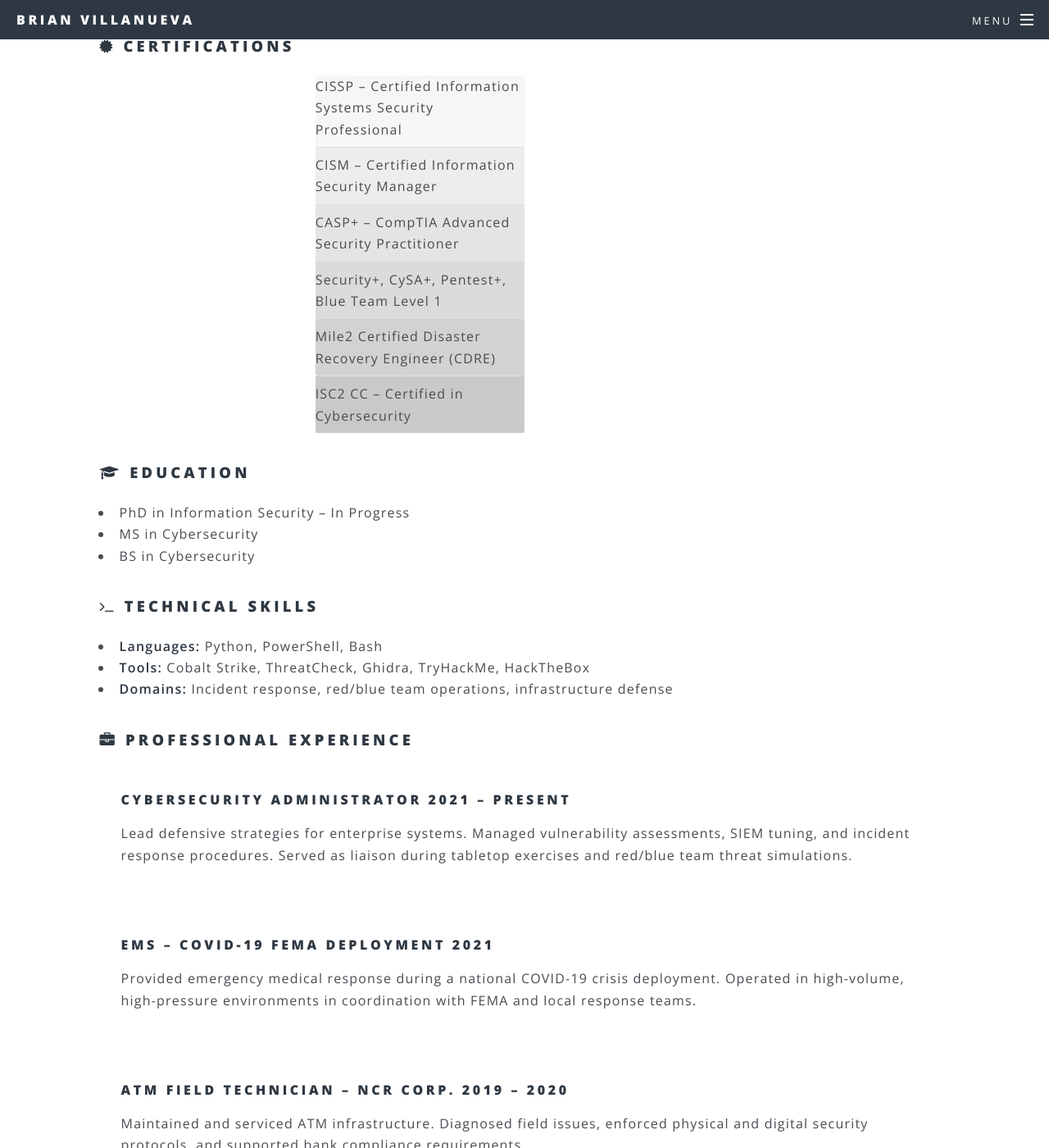
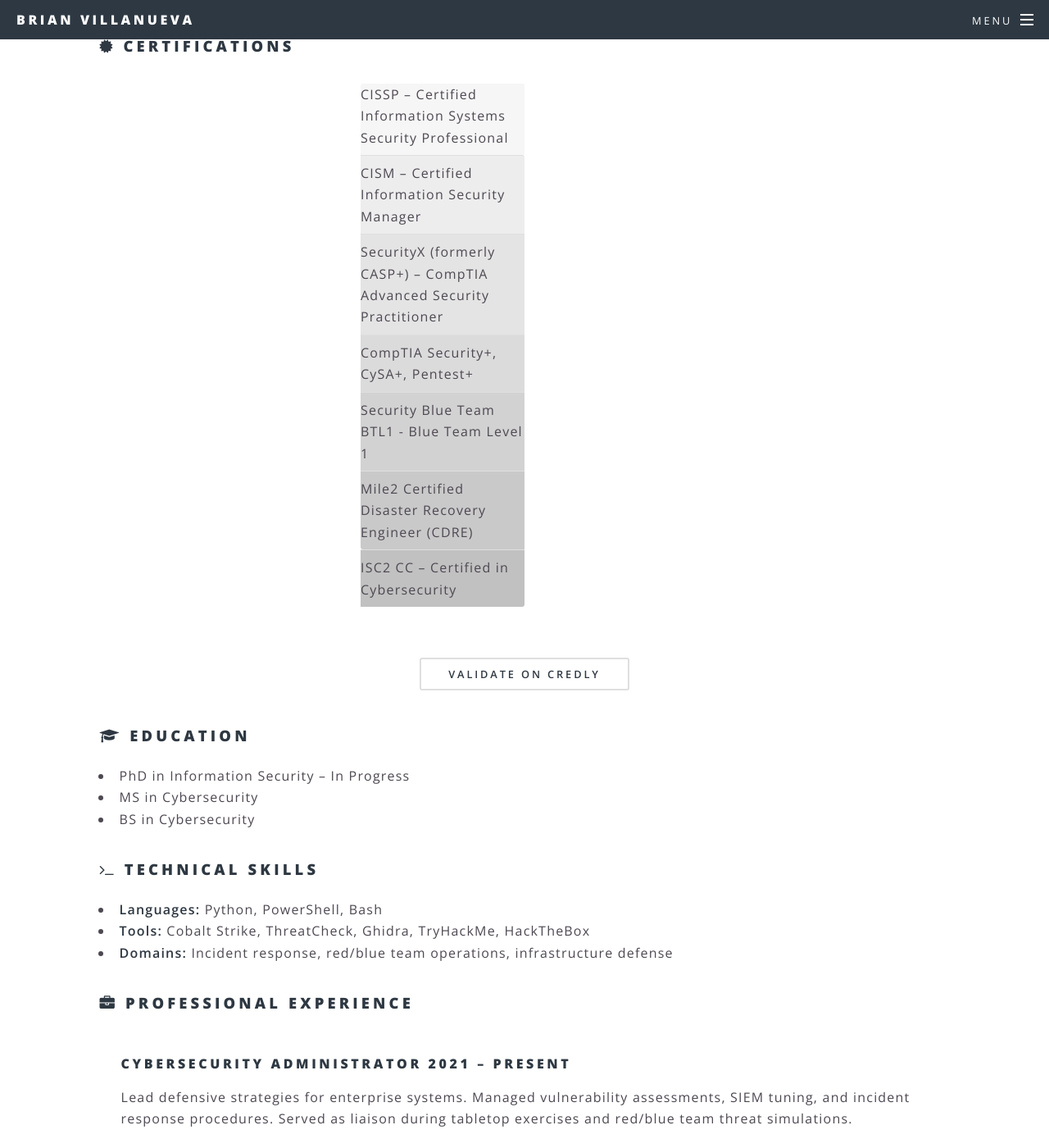
Before and after one commit to bvill1/villansecurity.github.io, a Jekyll site: the page built from resume.html, in a window 1280 px wide and 1400 px high, scrolled down 795 px. Shown: the whole window at 82% size. Built offline with Jekyll 4.4.1, drawn with Linux system fonts in a browser that asks for light colours.

Commit message:
Update resume.html

```diff
--- a/resume.html
+++ b/resume.html
@@ -14,15 +14,16 @@ title: Résumé
       <p>Cybersecurity administrator with over three years of experience securing enterprise environments and critical infrastructure. Background in physical security, firefighting, and EMS enhances mission-oriented decision-making. Holds a master's in cybersecurity and is pursuing a PhD in Information Security.</p>
 
       <h3><span class="icon fa-certificate"></span> Certifications</h3>
-      <div class="features">
-        <ul class="alt">
+      <div class="features" style="max-width: 600px; margin: 0 auto;"> <ul class="alt" style="width: 70%; padding: 10px; text-align: left;">
           <li>CISSP – Certified Information Systems Security Professional</li>
           <li>CISM – Certified Information Security Manager</li>
-          <li>CASP+ – CompTIA Advanced Security Practitioner</li>
-          <li>Security+, CySA+, Pentest+, Blue Team Level 1</li>
+          <li>SecurityX (formerly CASP+) – CompTIA Advanced Security Practitioner</li>
+          <li>CompTIA Security+, CySA+, Pentest+</li>
+          <li>Security Blue Team BTL1 - Blue Team Level 1</li>
           <li>Mile2 Certified Disaster Recovery Engineer (CDRE)</li>
           <li>ISC2 CC – Certified in Cybersecurity</li>
         </ul>
+        <p class="align-center" style="margin-top: 20px;"><a class="button primary" href="https://www.credly.com/users/brianvillanueva" target="_blank">Validate on Credly</a></p>
       </div>
 
       <h3><span class="icon fa-graduation-cap"></span> Education</h3>
```
